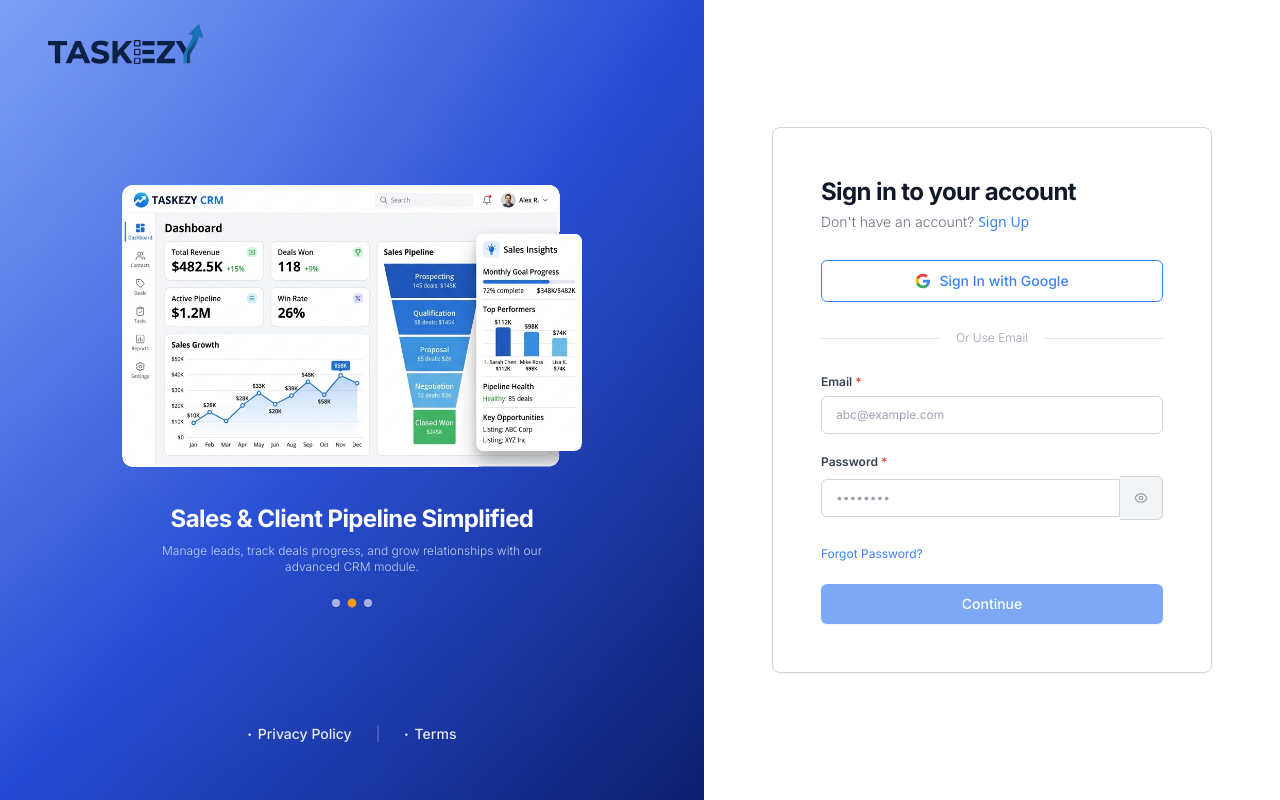
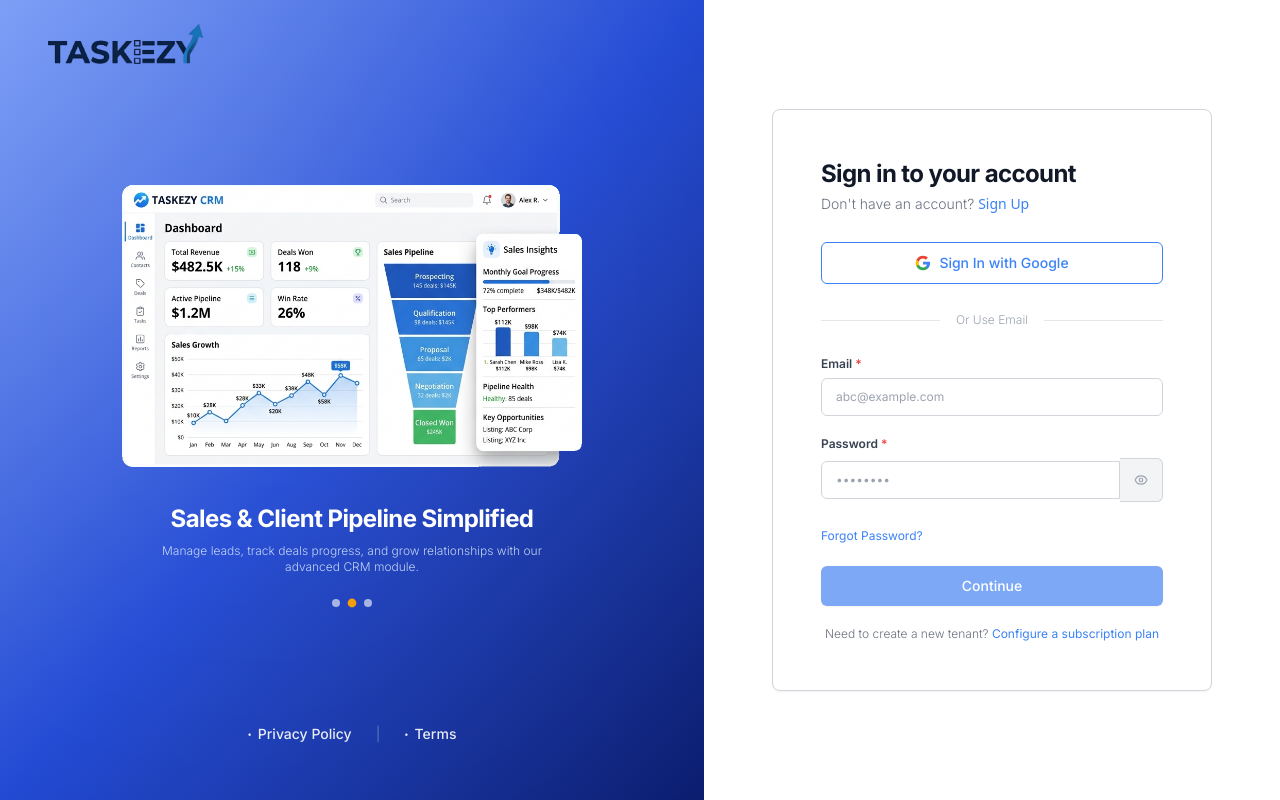
Before and after one commit to Realhubb-Organizations/Taskezy_ProjectV1, a Next.js app in the folder frontend/: page /auth/login in a window 1280 px wide. Built offline with nearby package versions, Linux system fonts and the light colour scheme; no server answers.

Commit message:
Need to create a new tenant? Configure a subscription plan - page added

```diff
--- a/frontend/src/app/auth/login/page.tsx
+++ b/frontend/src/app/auth/login/page.tsx
@@ -277,6 +277,15 @@
                 >
                   {isSubmitting ? "Signing in..." : "Continue"}
                 </button>
+
+                <div className="text-center mt-4">
+                  <p className="text-[11px] sm:text-xs text-gray-500 font-light">
+                    Need to create a new tenant?{" "}
+                    <Link href="/checkout" className="text-blue-500 hover:underline font-normal">
+                      Configure a subscription plan
+                    </Link>
+                  </p>
+                </div>
               </form>
 
             </div>
```
